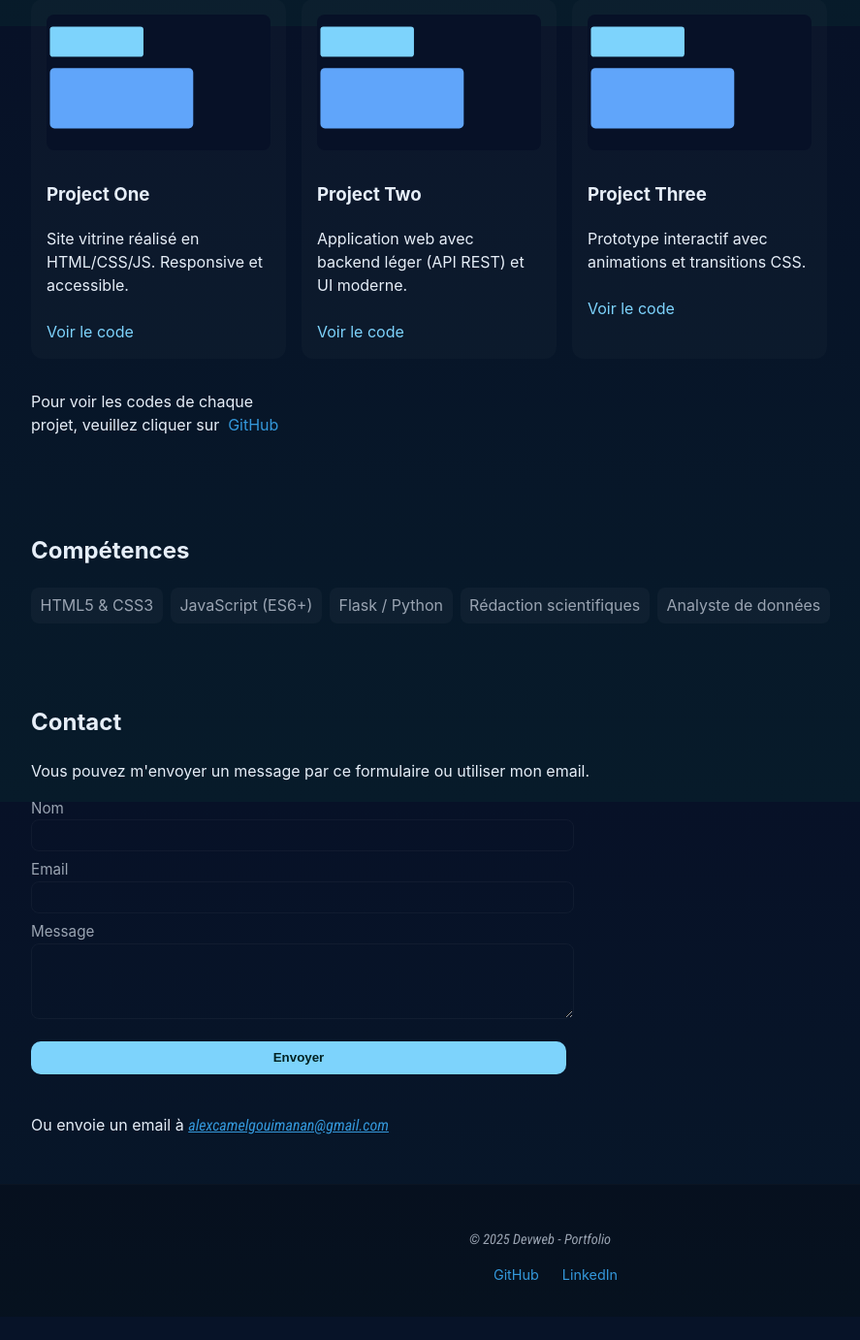
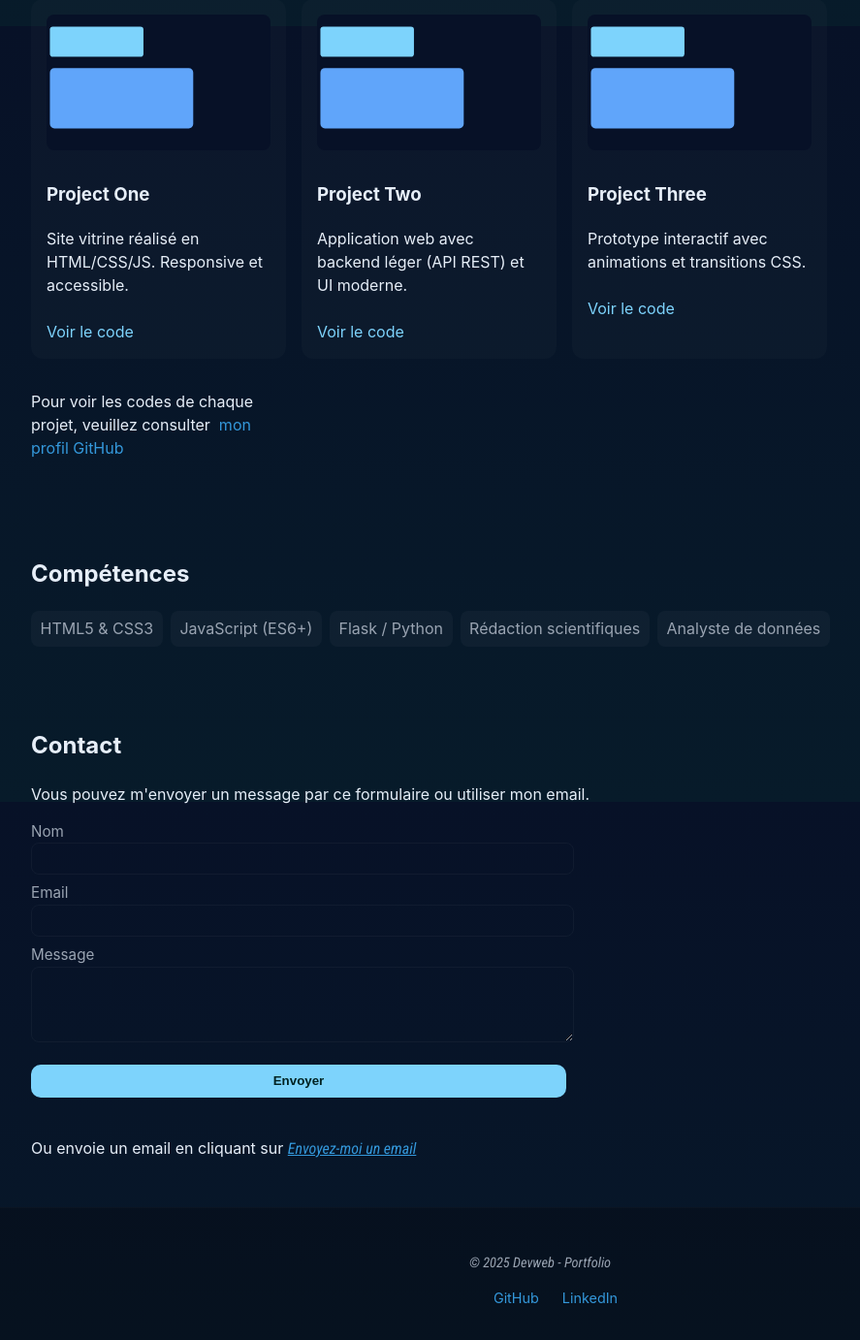
Before and after one commit to alexcamel/Portfolio, a Flask app: page / in a window 1280 px wide. Shown: the part 773-2155 px from the top of the page at 97% size, without its empty margins (58-945 px from the left). Before the commit the page ends 2093 px from the top, so only its background shows below. Run offline with Flask 3, Linux system fonts and the light colour scheme.

```diff
--- a/static/js/main.js
+++ b/static/js/main.js
@@ -25,9 +25,4 @@ document.addEventListener('DOMContentLoaded', function() {
             });
         });
     }
-
-    // 2. GESTION DU FORMULAIRE DE CONTACT
-    // La logique d'envoi est gérée par Flask (app.py).
-    // Le JavaScript ne fait plus de simulation pour permettre au HTML
-    // d'envoyer les données à la route /contact.
 });
--- a/templates/index.html
+++ b/templates/index.html
@@ -30,7 +30,7 @@
         <a class="btn ghost" href="{{url_for('static', filename = 'assets/Alex_Camel_CV.pdf')}}" download>Télécharger mon CV</a>
       </div>
       <div class=".hero-image">
-        <img src="{{url_for('static', filename = 'assets/profile.png')}}" alt="photo-de-profil" />
+        <img src="{{url_for('static', filename = 'assets/profile.png')}}" alt="Profil" />
       </div>
     </div>
   </header>
@@ -67,7 +67,7 @@
         </article><br><br><br><br><br><br><br><br>
 
         <div class="socials">
-          <p>Pour voir les codes de chaque projet, veuillez cliquer sur &nbsp<a href="alexcamel" aria-label="GitHub" >GitHub</a></p>
+          <p>Pour voir les codes de chaque projet, veuillez consulter &nbsp<a href="https://github.com/alexcamel" aria-label="GitHub" >mon profil GitHub</a></p>
         </div>
 
       </div>
@@ -105,7 +105,7 @@
         <button class="btn" type="submit">Envoyer</button>
       </form>
       <br>
-      <p class="muted">Ou envoie un email à <a href="mailto:ton.email@example.com" class="mailto">alexcamelgouimanan@gmail.com</a></p>
+      <p class="muted">Ou envoie un email en cliquant sur <a href="mailto:alexcamelgouimanan@gmail.com" class="mailto">Envoyez-moi un email</a></p>
     </section>
   </main>
 
@@ -114,7 +114,7 @@
     <div class="container">
       <p>© 2025 Devweb - Portfolio</p>
       <div class="socials">
-        <a href="alexcamel" aria-label="GitHub">GitHub</a>
+        <a href="https://github.com/alexcamel" aria-label="GitHub">GitHub</a>
         <a href="https://www.linkedin.com/in/camel-alex-gouimanan-0782b5278" aria-label="LinkedIn">LinkedIn</a>
       </div>
     </div>
```
Also changed, not shown: app.py (+10 -10 lines), README.txt, static/fonts/RobotoCondensed-Italic-VariableFont_wght.ttf (renamed from fonts/RobotoCondensed-Italic-VariableFont_wght.ttf).
